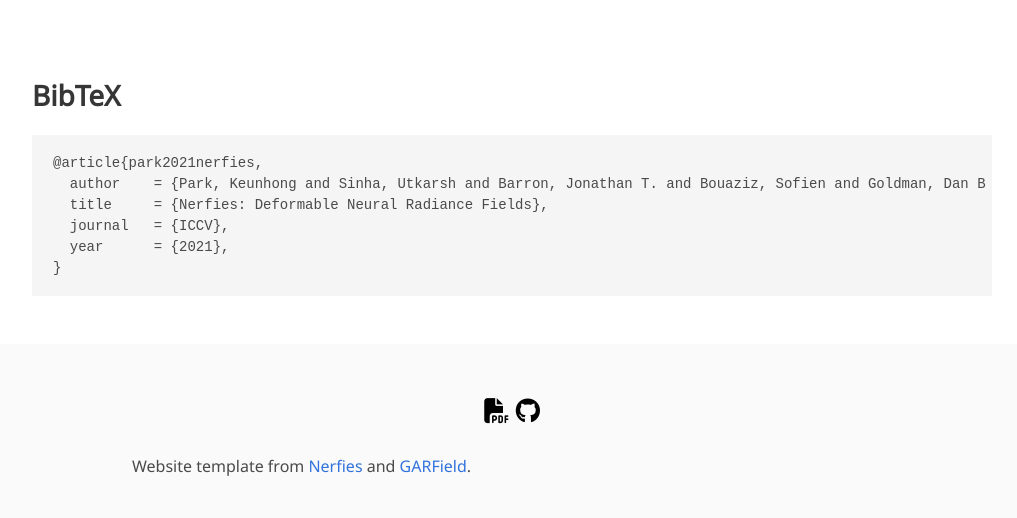
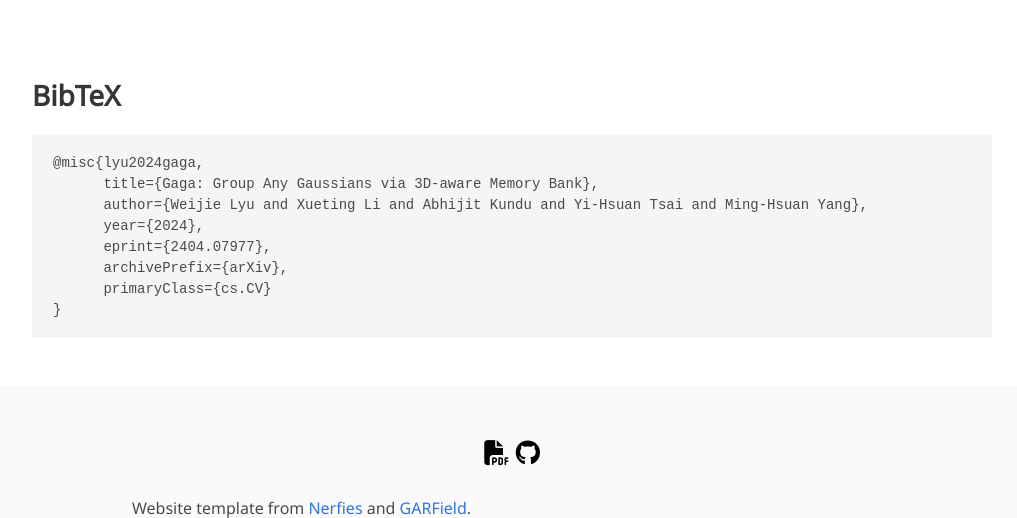
Before and after one commit to weijielyu/gaga.gallery, a plain HTML site: page index.html in a window 1280 px wide. Shown: the part 5484-6002 px from the top of the page, without its empty margins (128-1145 px from the left). Drawn offline with nearby package versions, Linux system fonts and the light colour scheme; some icons are missing; a web font is replaced by a local one.

Commit message:
Update arXiv link

```diff
--- a/index.html
+++ b/index.html
@@ -76,7 +76,7 @@
                 </a>
               </span>
               <span class="link-block">
-                <a href="https://www.gaga.gallery/"
+                <a href="https://arxiv.org/abs/2404.07977"
                    class="external-link button is-normal is-rounded is-dark">
                   <span class="icon">
                       <i class="ai ai-arxiv"></i>
@@ -219,6 +219,7 @@
 </section>
 <!-- / Method-->
 
+<!-- Results -->
 <section class="section">
   <div class="container is-max-desktop">
     <div class="columns is-centered">
@@ -252,15 +253,9 @@
         <video id="dollyzoom" autoplay controls muted loop playsinline height="100%">
           <source src="./static/videos/kitchen_entity.mov" type="video/mp4">
         </video>
-        <!-- <video id="dollyzoom" autoplay controls muted loop playsinline height="100%">
-          <source src="./static/videos/counter_entity.mov" type="video/mp4">
-        </video> -->
         <video id="dollyzoom" autoplay controls muted loop playsinline height="100%">
           <source src="./static/videos/room_0_entity.mov" type="video/mp4">
         </video>
-        <!-- <video id="dollyzoom" autoplay controls muted loop playsinline height="100%">
-          <source src="./static/videos/room_2_entity.mov" type="video/mp4">
-        </video> -->
         <h4 class="title is-5"></h4>
         <h4 class="title is-5">🤝 SAM</h4>
         <div class="container is-max-desktop">
@@ -344,7 +339,7 @@
           <source src="./static/videos/room_entity.mov" type="video/mp4">
         </video>
         <h4 class="title is-5"></h4>
-        <h4 class="title is-5">😭 Limited images are available (e.g. using only 9 training images)</h4>
+        <h4 class="title is-5">😭 Limited images are available (e.g., using only 9 training images)</h4>
         <div class="container is-max-desktop">
           <div class="columns is-centered">
             <div class="column">
@@ -429,19 +424,23 @@
     </div>
   </div>
 </section>
+<!--/ Results -->
 
+<!-- Citation. -->
 <section class="section" id="BibTeX">
   <div class="container is-max-desktop content">
     <h2 class="title">BibTeX</h2>
-    <pre><code>@article{park2021nerfies,
-  author    = {Park, Keunhong and Sinha, Utkarsh and Barron, Jonathan T. and Bouaziz, Sofien and Goldman, Dan B and Seitz, Steven M. and Martin-Brualla, Ricardo},
-  title     = {Nerfies: Deformable Neural Radiance Fields},
-  journal   = {ICCV},
-  year      = {2021},
+    <pre><code>@misc{lyu2024gaga,
+      title={Gaga: Group Any Gaussians via 3D-aware Memory Bank},
+      author={Weijie Lyu and Xueting Li and Abhijit Kundu and Yi-Hsuan Tsai and Ming-Hsuan Yang},
+      year={2024},
+      eprint={2404.07977},
+      archivePrefix={arXiv},
+      primaryClass={cs.CV}
 }</code></pre>
   </div>
 </section>
-
+<!--/ Citation. -->
 
 <footer class="footer">
   <div class="container">
```
Also changed, not shown: 1 other file.
